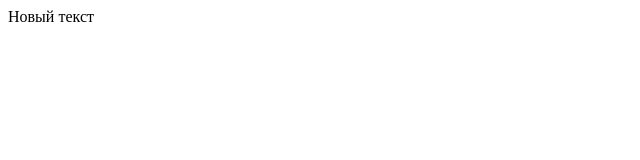
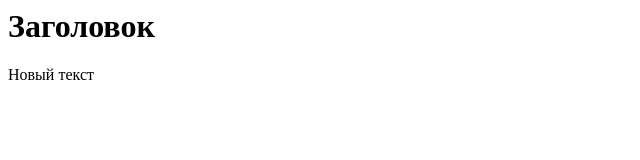
Before and after one commit to PtzProgrammer/Web-project, a plain HTML site: page index.html in a window 1280 px wide. Shown: the whole page, without its empty margins (0-640 px from the left). Drawn offline with Linux system fonts and the light colour scheme.

Commit message:
Подключил стили
Поключил стили и добавил заголовок первого уровня.

```diff
--- a/index.html
+++ b/index.html
@@ -1,5 +1,9 @@
 <html>
+  <head>
+    <link rel="styleshet" href="style.css">
+  </head>
   <body>
+    <h1>Заголовок</h1>
     <p>Новый текст</p>
   </body>
 </html>
```
Also changed, not shown: style.css (added).
